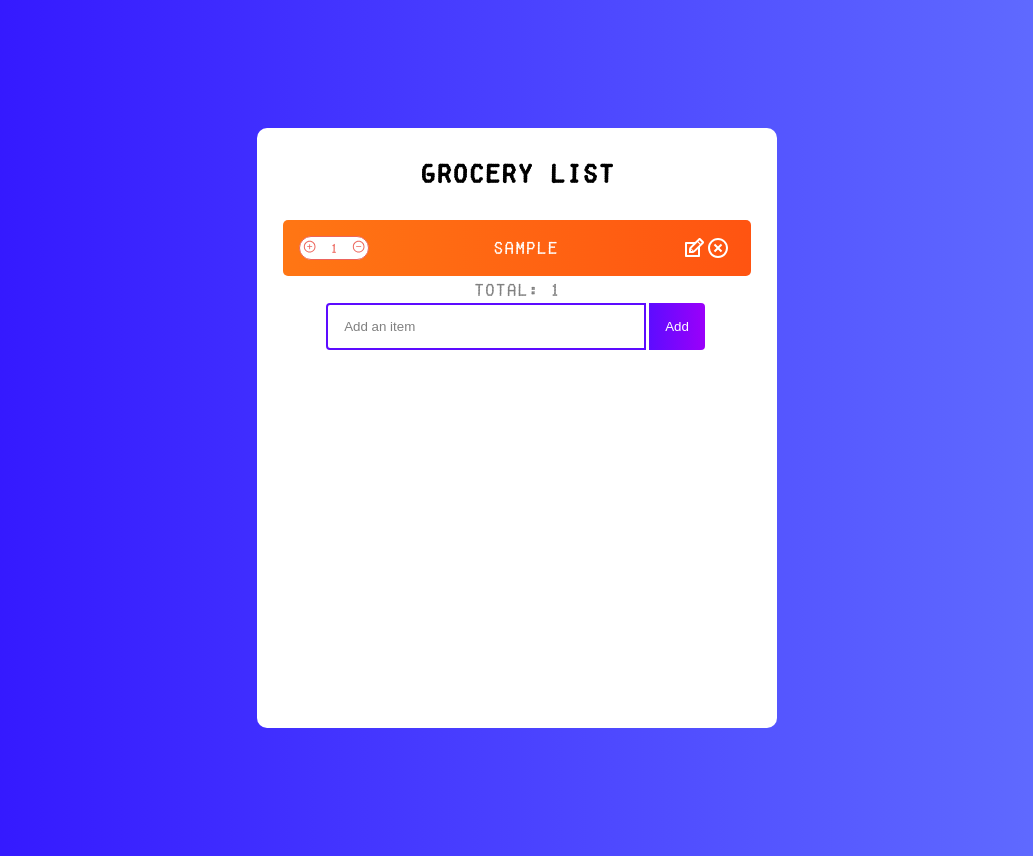
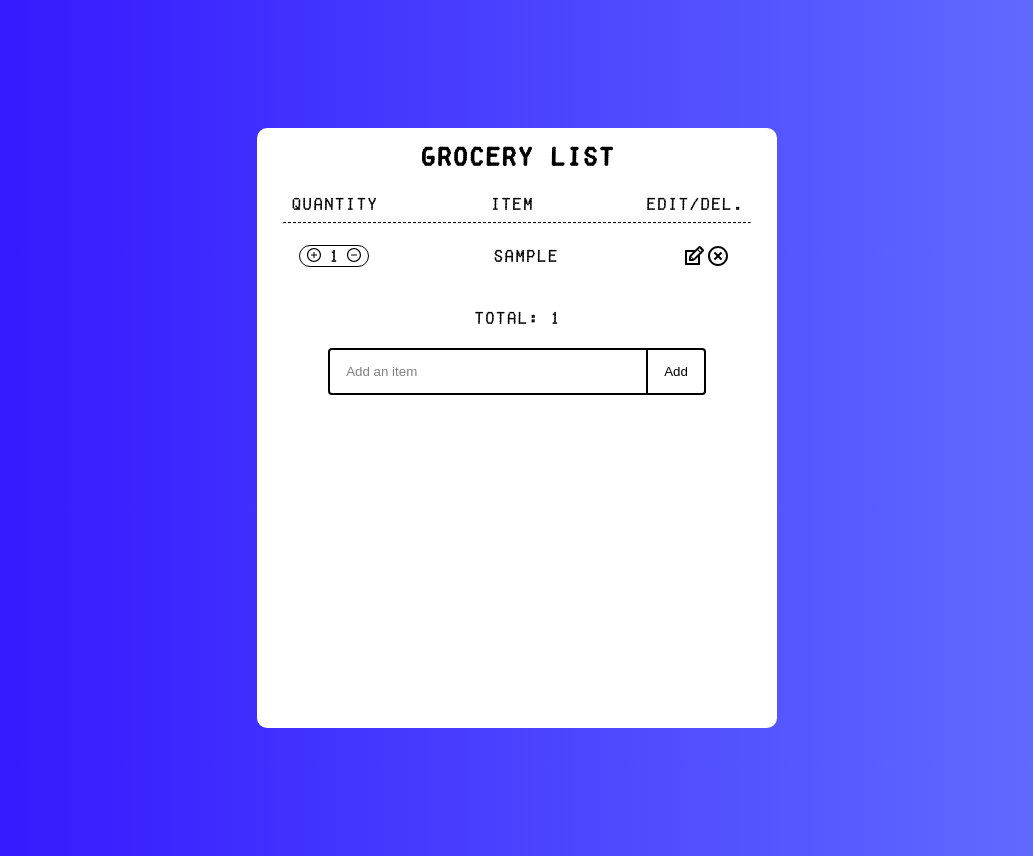
Before and after one commit to pbannavong/grocery-list, a React (Create React App) app: page / in a window 1280 px wide. Both pictures are taken after typing "Sample" into the empty fields and a click on the button "Add". Shown: the whole page, without its empty margins (123-1156 px from the left). Built offline with nearby package versions, Linux system fonts and the light colour scheme.

Commit message:
Black and white color theme change to resemble receipt

```diff
--- a/src/App.css
+++ b/src/App.css
@@ -24,8 +24,14 @@ body {
 button {
   background: transparent;
   border: none;
-  margin: 3px;
-  color: #ec645b;
+  margin: auto;
+  color: black;
+}
+
+hr.line {
+  border-top: 1px dashed black;
+  width: 90%;
+  margin: auto;
 }
 
 .main-container {
@@ -35,7 +41,7 @@ button {
   width: 520px;
   min-height: 600px;
   background: white;
-  color: grey;
+  color: black;
   text-align: center;
   margin: 128px auto;
   border-radius: 10px;
@@ -43,7 +49,7 @@ button {
 }
 
 h1 {
-  margin: 32px 0;
+  margin: 15px 0;
   color:black;
   font-size: 24px;
 }
@@ -55,7 +61,7 @@ h1 {
 .grocery-input {
   padding: 14px 32px 14px 16px;
   border-radius: 4px 0 0 4px;
-  border: 2px solid #5d0cff;
+  border: 2px solid black;
   outline: none;
   width: 320px;
   background: transparent;
@@ -67,17 +73,14 @@ h1 {
 }
 
 .item-button {
-  padding: 16px;
-  border: none;
+  margin: 0;
+  padding: 14px 16px;
+  border: solid;
+  border-width: 2px 2px 2px 0;
   border-radius: 0 4px 4px 0;
   cursor: pointer;
   outline: none;
-  background: linear-gradient(
-    90deg,
-    rgba(93, 12, 255, 1) 0%,
-    rgba(155, 0, 250, 1) 100%
-  );
-  color: #fff;
+  color: black;
   text-transform: capitalize;
 }
 
@@ -86,13 +89,7 @@ h1 {
   justify-content: space-between;
   align-items: center;
   margin: 4px auto;
-  color: #fff;
-  background: linear-gradient(
-    90deg,
-    rgba(255, 118, 20, 1) 0%,
-    rgba(255, 84, 17, 1) 100%
-  );
-
+  color: black;
   padding: 16px;
   border-radius: 5px;
   width: 90%;
@@ -107,21 +104,34 @@ h1 {
 
 .delete-icon {
   margin-right: 5px;
-  color: #fff;
+  color: black;
 }
 
 .edit-icon {
-  color: #fff;
+  color: black;
 }
 
 .quantity {
   display: flex;
   align-items: center;
-  border: 1px solid #ec645b;
+  border: 1px solid black;
   background: white;
   border-radius: 50px;
-  font-size: 12px;
-  color: #ec645b;
+  font-size: 16px;
+  color: black;
   min-width: 70px;
   justify-content: space-between;
 }
+
+.total {
+  padding: 20px;
+}
+
+.list-heading {
+  display: flex;
+  flex-direction: row;
+  justify-content: space-between;
+  width: 90%;
+  margin: auto;
+  padding: 0.5rem;
+}
--- a/src/components/Item.js
+++ b/src/components/Item.js
@@ -30,11 +30,11 @@ function Item({ items, removeItem, editItem, handleAddQuantity, handleMinusQuant
     >
       <div className="quantity">
         <button onClick={() => handleAddQuantity(index)}>
-          <AiOutlinePlusCircle />
+          <AiOutlinePlusCircle size={16} />
         </button>
         <span>{item.quantity}</span>
         <button onClick={() => handleMinusQuantity(index)}>
-          <AiOutlineMinusCircle />
+          <AiOutlineMinusCircle size={16} />
         </button>
       </div>
       <div key={item.id}>
--- a/src/components/List.js
+++ b/src/components/List.js
@@ -61,6 +61,12 @@ function List() {
   return (
     <div>
       <h1>Grocery List</h1>
+      <div className="list-heading">
+        <div>QUANTITY</div>
+        <div>ITEM</div>
+        <div>EDIT/DEL.</div>
+      </div>
+      <hr className="line"/>
       <Item
         items={items}
         removeItem={removeItem}
```
Also changed, not shown: 1 other file (tests, documents, lock files or other folders).
